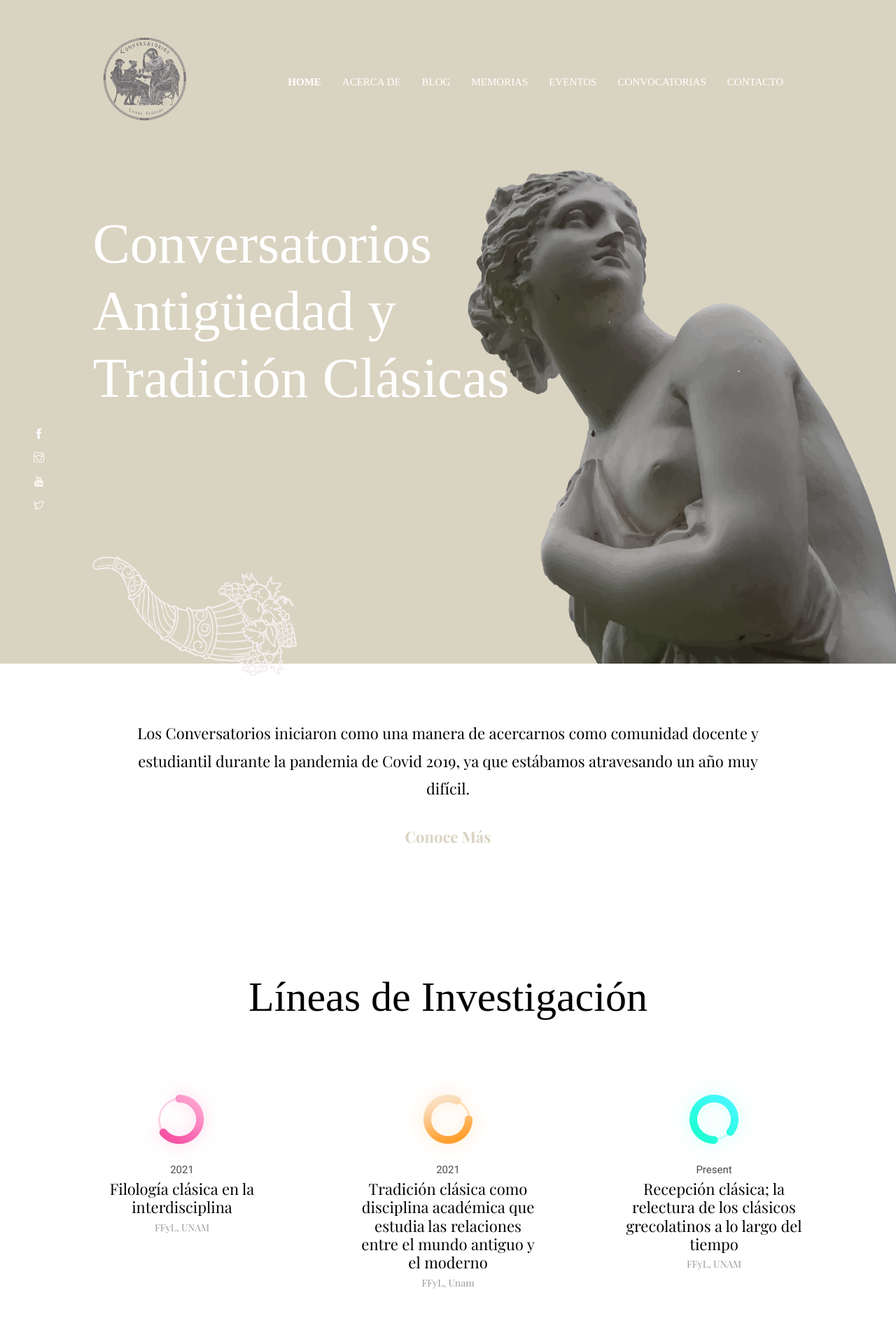
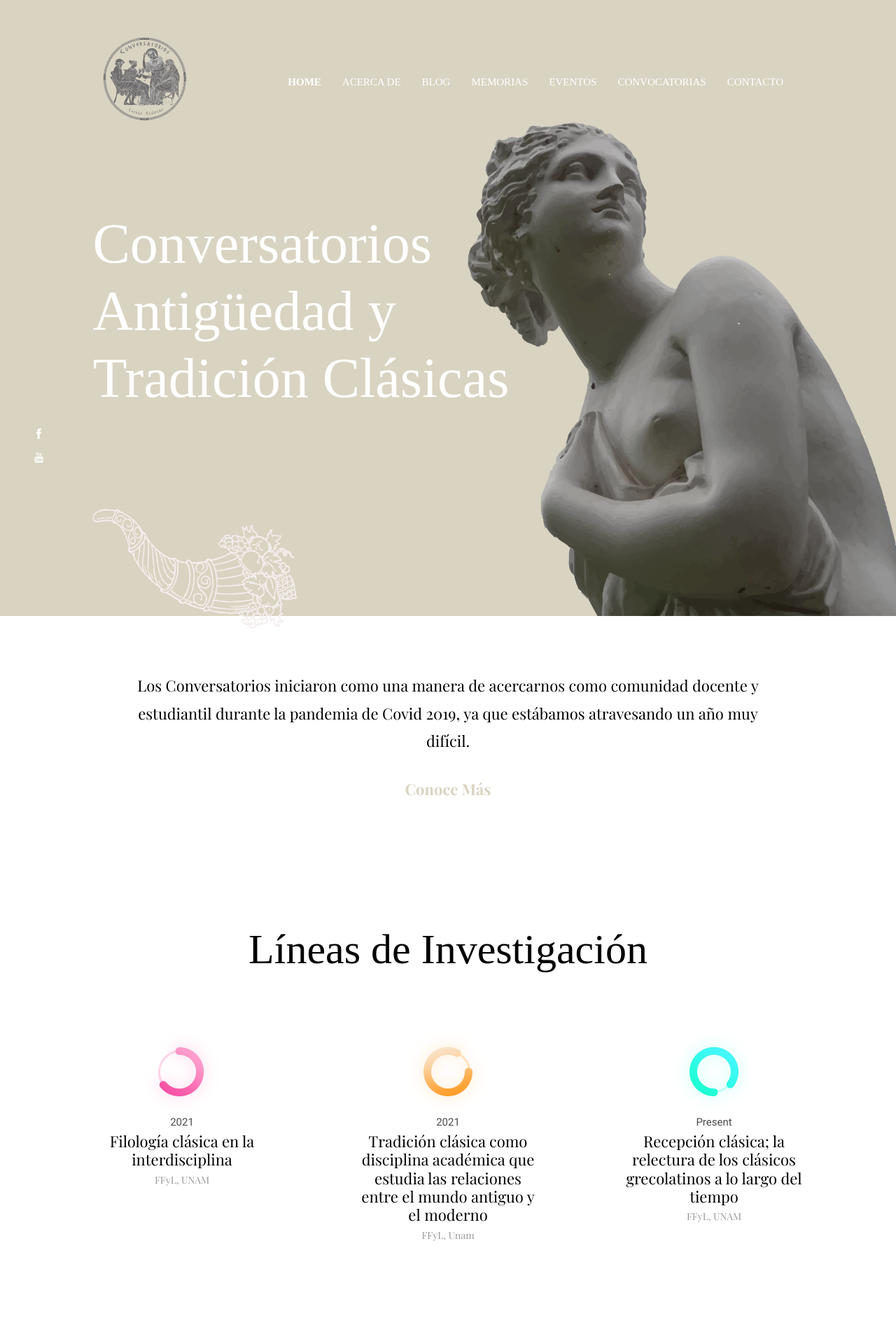
Before and after one commit to desdethemyscira/desdethemyscira.github.io, a Jekyll site: the page built from index.html, in a window 1280 px wide. Shown: the top 1920 px of the page at 70% size. Built offline with Jekyll 4.4.1, drawn with Linux system fonts in a browser that asks for light colours.

Commit message:
Cambios1

```diff
--- a/_data/settings.yml
+++ b/_data/settings.yml
@@ -48,9 +48,9 @@
 
 social:
 - {icon: "ti-facebook", link: "https://www.facebook.com/Conversatorios-Letras-cl%C3%A1sicas-FFyL-101613381687055"}
-- {icon: "ti-instagram", link: "#"}
-- {icon: "ti-youtube", link: "#"}
-- {icon: "ti-twitter", link: "#"}
+# - {icon: "ti-instagram", link: "#"}
+- {icon: "ti-youtube", link: "https://www.youtube.com/channel/UCpnDuxEbJ-c-1W_HaXMjyvA"}
+# - {icon: "ti-twitter", link: "#"}
 
 
 #-------------------------------
```
Also changed, not shown: _pages/about.md (+1 -1 lines), _pages/eventos.md (+1 -1 lines).
